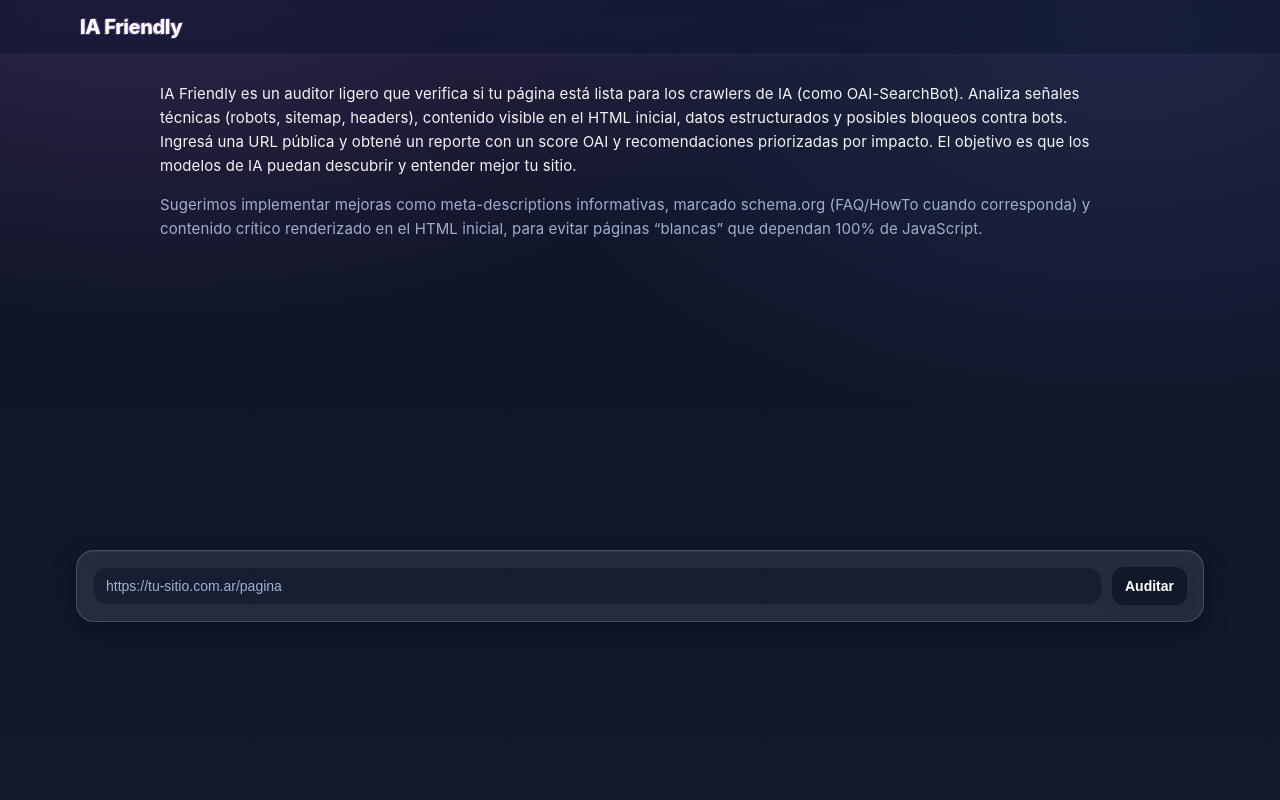
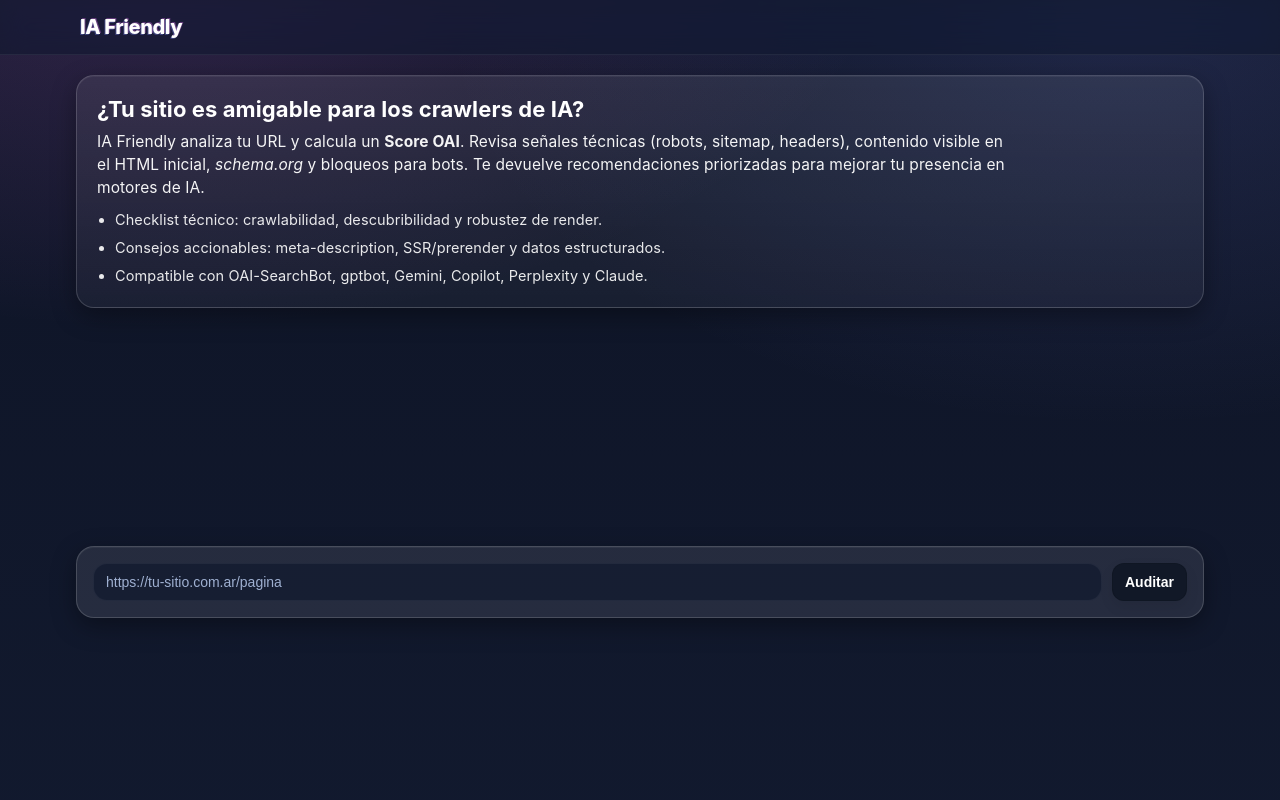
Before and after one commit to candefondini/auditor, a Next.js app: page / in a window 1280 px wide. Shown: the top 800 px of the page. Built offline with nearby package versions, Linux system fonts and the light colour scheme.

Commit message:
intentando que el auditor de 100 de nuevo

```diff
--- a/app/page.tsx
+++ b/app/page.tsx
@@ -240,6 +240,64 @@ const SearchBar = memo(function SearchBar({
   );
 });
 
+/* ---------- Hero bonito y semántico ---------- */
+function HeroIntro() {
+  return (
+    <section
+      aria-labelledby="intro-title"
+      style={{
+        width: "min(1128px, calc(100vw - 32px))",
+        margin: "0 auto 14px",
+      }}
+    >
+      <div
+        style={{
+          background:
+            "linear-gradient(180deg, rgba(255,255,255,0.08) 0%, rgba(255,255,255,0.04) 100%)",
+          border: "1px solid color-mix(in srgb, #ffffff 16%, transparent)",
+          borderRadius: 18,
+          padding: 20,
+          color: "#fff",
+          boxShadow: "0 8px 24px rgba(0,0,0,.35), inset 0 1px 0 rgba(255,255,255,.05)",
+        }}
+      >
+        <h1 id="intro-title" style={{ fontSize: 22, margin: "0 0 6px 0", lineHeight: 1.25 }}>
+          ¿Tu sitio es amigable para los crawlers de IA?
+        </h1>
+
+        <p
+          style={{
+            margin: "0 0 10px 0",
+            fontSize: 15.5,
+            opacity: 0.95,
+            maxWidth: 920,
+          }}
+        >
+          IA Friendly analiza tu URL y calcula un <strong>Score OAI</strong>. Revisa señales técnicas
+          (robots, sitemap, headers), contenido visible en el HTML inicial, <em>schema.org</em> y
+          bloqueos para bots. Te devuelve recomendaciones priorizadas para mejorar tu presencia en
+          motores de IA.
+        </p>
+
+        <ul
+          style={{
+            display: "grid",
+            gap: 6,
+            paddingLeft: 18,
+            margin: 0,
+            fontSize: 14.5,
+            opacity: 0.9,
+          }}
+        >
+          <li>Checklist técnico: crawlabilidad, descubribilidad y robustez de render.</li>
+          <li>Consejos accionables: meta-description, SSR/prerender y datos estructurados.</li>
+          <li>Compatible con OAI-SearchBot, gptbot, Gemini, Copilot, Perplexity y Claude.</li>
+        </ul>
+      </div>
+    </section>
+  );
+}
+
 /* ---------------- Componente ---------------- */
 export default function Home() {
   const [url, setUrl] = useState("");
@@ -302,42 +360,25 @@ export default function Home() {
       </motion.header>
 
       <div className="content-container">
-        {/* 🔧 Intro SSR visible para mejorar text-ratio y anti soft-404 */}
-        <section
-          aria-label="Descripción del servicio"
-          style={{
-            maxWidth: 960,
-            margin: "12px auto 8px",
-            lineHeight: 1.6,
-            fontSize: 15,
-            opacity: 0.95,
-          }}
-        >
-          <p>
-            IA Friendly es un auditor ligero que verifica si tu página está lista para los
-            crawlers de IA (como OAI-SearchBot). Analiza señales técnicas (robots, sitemap,
-            headers), contenido visible en el HTML inicial, datos estructurados y posibles
-            bloqueos contra bots. Ingresá una URL pública y obtené un reporte con un score
-            OAI y recomendaciones priorizadas por impacto. El objetivo es que los modelos de
-            IA puedan descubrir y entender mejor tu sitio.
-          </p>
-          <p className="muted" style={{ marginTop: 6 }}>
-            Sugerimos implementar mejoras como meta-descriptions informativas, marcado
-            schema.org (FAQ/HowTo cuando corresponda) y contenido crítico renderizado en el
-            HTML inicial, para evitar páginas “blancas” que dependan 100% de JavaScript.
-          </p>
-        </section>
-
-        {/* ======= BUSCADOR ======= */}
+        {/* ======= ESTADO INICIAL: Intro linda + buscador ======= */}
         {!hasResult ? (
-          <div
-            style={{
-              minHeight: "calc(100dvh - 140px)",
-              display: "grid",
-              placeItems: "center",
-            }}
-          >
-            <SearchBar url={url} setUrl={setUrl} loading={loading} onSubmit={handleSubmit} error={err} />
+          <div style={{ paddingTop: 8, paddingBottom: 16 }}>
+            <HeroIntro />
+            <div
+              style={{
+                display: "grid",
+                placeItems: "center",
+                minHeight: "calc(100dvh - 280px)",
+              }}
+            >
+              <SearchBar
+                url={url}
+                setUrl={setUrl}
+                loading={loading}
+                onSubmit={handleSubmit}
+                error={err}
+              />
+            </div>
           </div>
         ) : (
           <>
```
